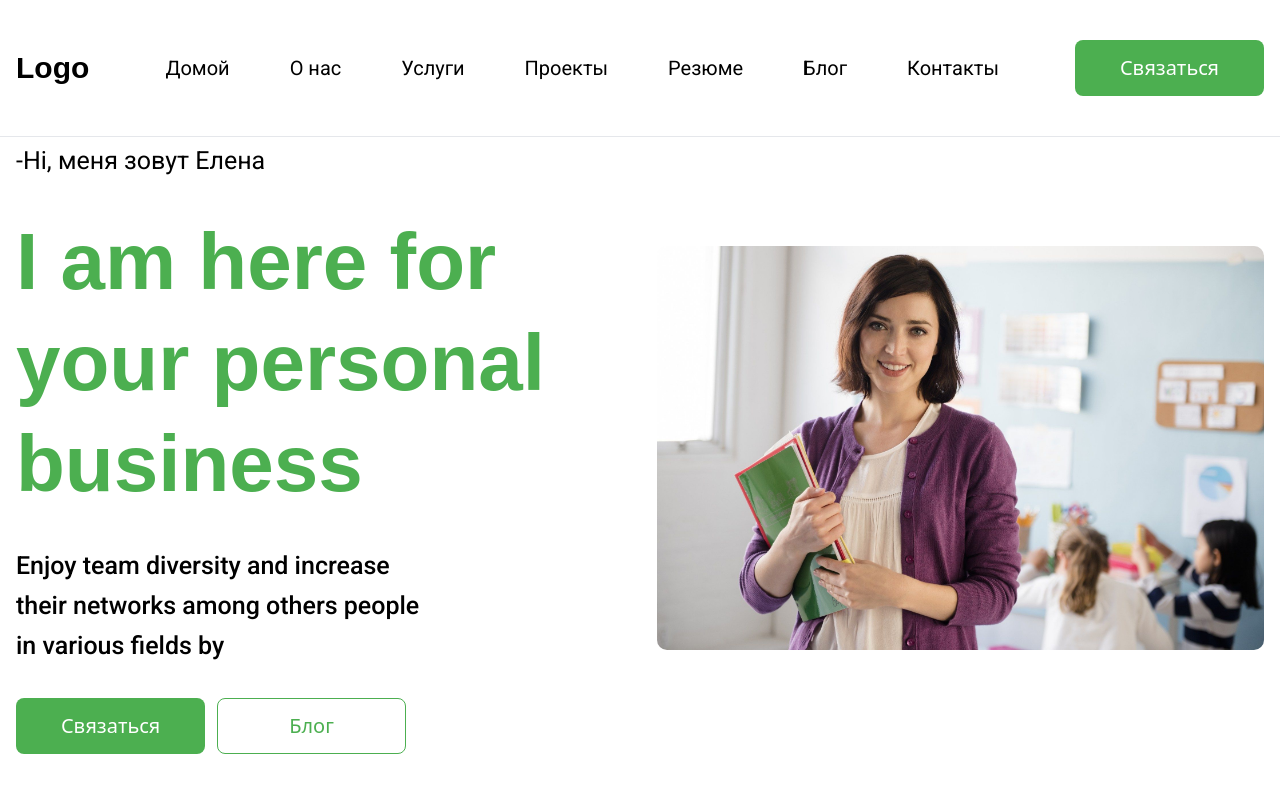
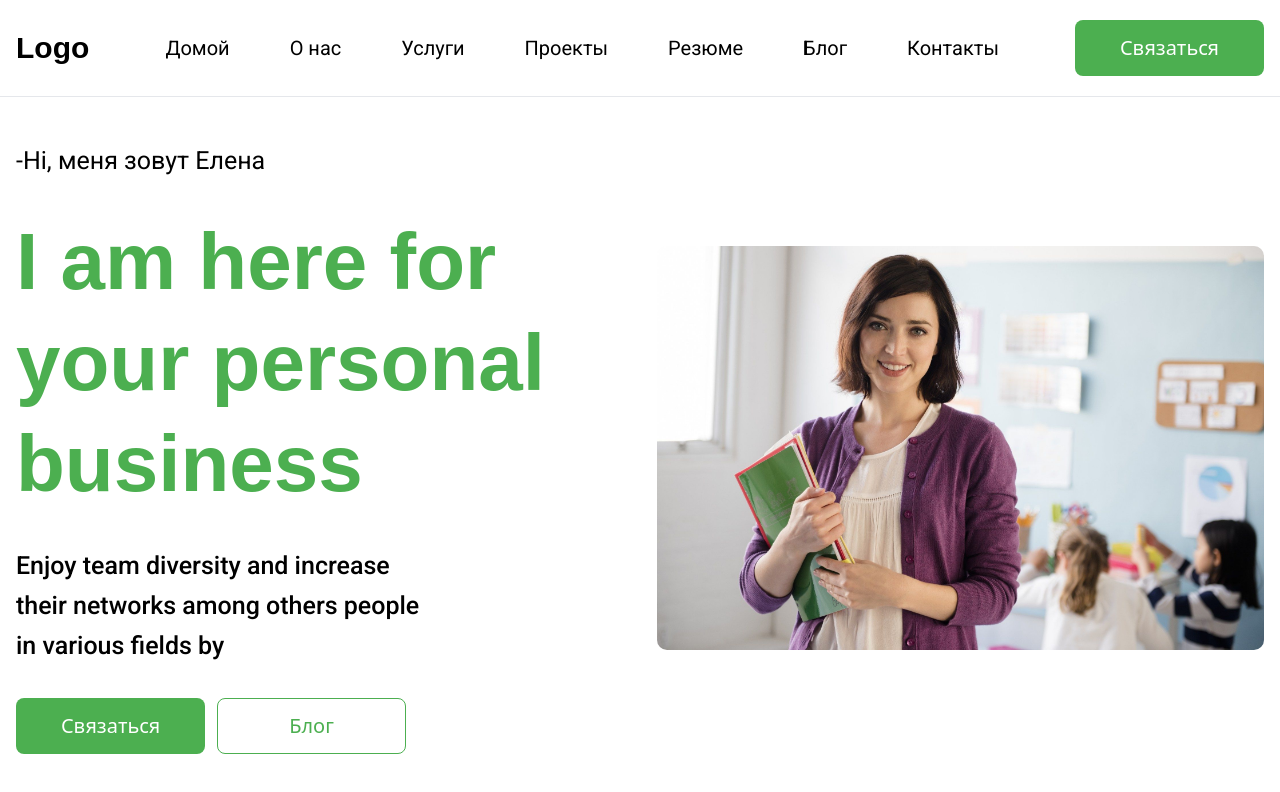
Before and after one commit to m1gellow/helenWeb, a Next.js app: page / in a window 1280 px wide. Shown: the top 792 px of the page. Built offline with nearby package versions, Linux system fonts and the light colour scheme.

Commit message:
added new navbar

```diff
--- a/components/Navbar.tsx
+++ b/components/Navbar.tsx
@@ -14,7 +14,7 @@ const Navbar: React.FC = () => {
   };
 
   return (
-    <nav className="flex-center bg-white border-b fixed z-50 top-0 w-full py-10">
+    <nav className="flex-center bg-white border-b fixed z-50 top-0 w-full py-5">
       <div className="flex-between mx-auto w-full max-w-screen-2xl px-4 ">
         <h1 className="font-poppins font-bold text-3xl">Logo</h1>
 
```
